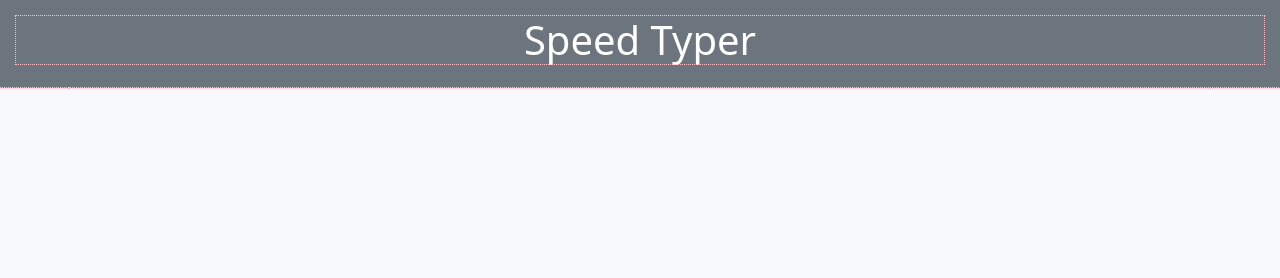
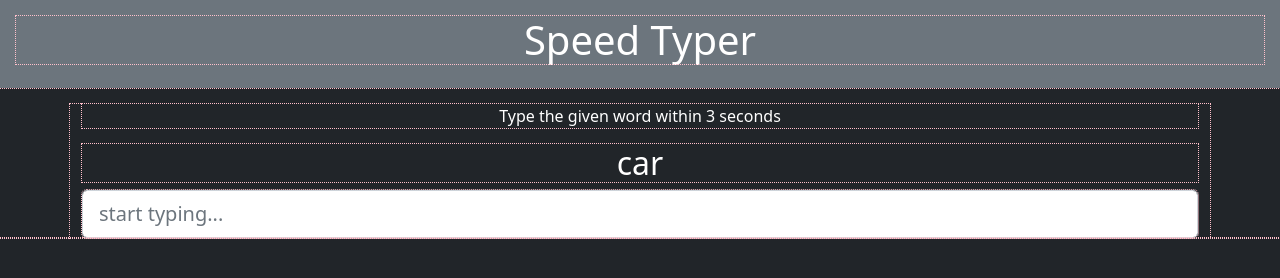
Before and after one commit to billyxuding/speedtyper, a plain HTML site: page index.html in a window 1280 px wide. Drawn offline with nearby package versions, Linux system fonts and the light colour scheme.

Commit message:
added input box

```diff
--- a/index.html
+++ b/index.html
@@ -14,14 +14,16 @@
 
     <title>Speed Typer</title>
 </head>
-<body class="bg-light">
+<body class="bg-dark text-white">
 
-    <header class="bg-secondary text-white text-center p-3">
+    <header class="bg-secondary text-center p-3 mb-3">
         <h1>Speed Typer</h1>
     </header>
 
     <main class="container text-center">
-
+        <p>Type the given word within 3 seconds</p>
+        <h2>car</h2>
+        <input class="form-control form-control-lg" type="text" placeholder="start typing...">
     </main>
 
     <footer></footer>
```
